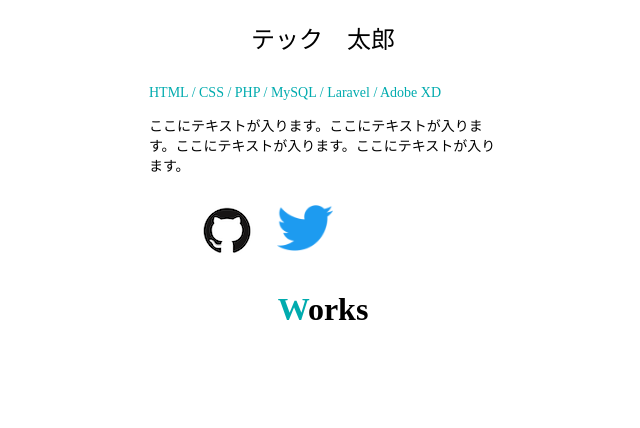
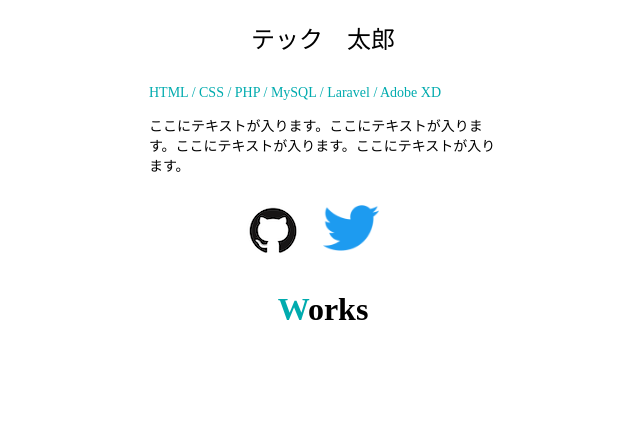
Before and after one commit to kushimarin/portofolio, a PHP site: page / in a window 1280 px wide. Shown: the part 401-829 px from the top of the page, without its empty margins (317-957 px from the left). Run offline with PHP 8.4, Linux system fonts and the light colour scheme.

```diff
--- a/style.css
+++ b/style.css
@@ -66,6 +66,7 @@ body{
     margin: 30px auto;
     padding: 0%;
     display: flex;
+    -webkit-justify-content: center;
 }
 
 .icon-list li {
```
